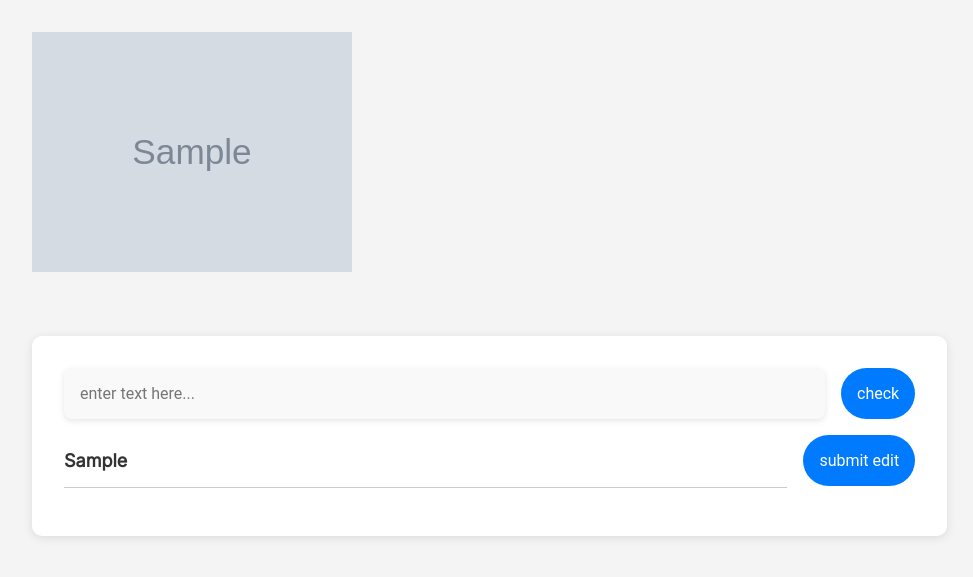
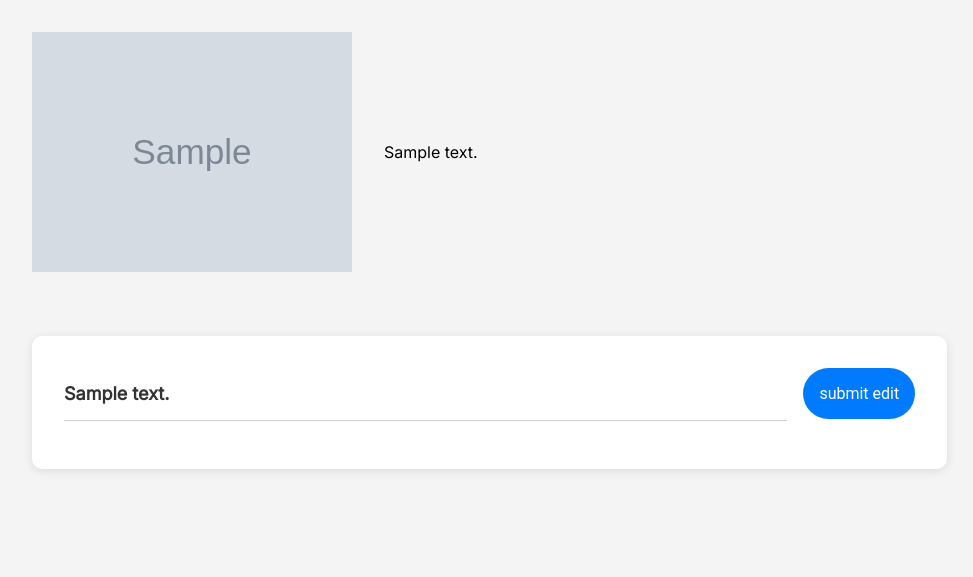
Before and after one commit to tracyywei/alttext-study, a Flask app: template templates/index.html in a window 1280 px wide. Shown: the part 127-704 px from the top of the page, without its empty margins (0-973 px from the left). Run offline with Flask 2, Linux system fonts and the light colour scheme; the template is opened without the code that fills it: most values are stand-ins (such as "Sample title", 1, 10 or a date in 2020); grey boxes marked "Sample" are stand-in pictures.

Commit message:
added image dataset

```diff
--- a/app.py
+++ b/app.py
@@ -13,14 +13,17 @@ data_folder = os.path.join(app.root_path, 'data')  # Path to the 'data' folder
 def get_random_data():
     csv_file = os.path.join(data_folder, 'generated_captions_web.csv')
     df = pd.read_csv(csv_file)
-    random_row = df.sample(n=1).iloc[0]
-    image_url = random_row['image']
-    blip_beam_text = random_row['blip_beam']
-    return image_url, blip_beam_text
+    random_row = df.sample(n=1)
+    article_name = random_row['article_id'].values[0]
+    image_url = random_row['image'].values[0]
+    blip_beam_text = random_row['blip_beam'].values[0]
+    context = random_row['context'].values[0]
+    return image_url, blip_beam_text, context
 
 
 @app.route('/', methods=["GET", "POST"])
 def getText():
+    image_url, blip_beam_text, context = get_random_data()
     if request.method == "POST":
         myText = request.form.get("myText")
         wordList = myText.split()
@@ -35,22 +38,17 @@ def getText():
             else:
                 corrected_text += word + ' '
 
-        return render_template("index.html", corrected_text=corrected_text, suggestions=json.dumps(suggestions), uploaded_image=None, blip_beam=None)
+        return render_template("index.html", corrected_text=corrected_text, suggestions=json.dumps(suggestions), image_url=image_url, blip_beam_text=blip_beam_text, context=context)
         pass
 
-    image_url, blip_beam_text = get_random_data()
-
-    return render_template("index.html", corrected_text="", suggestions={}, image_url=image_url, blip_beam_text=blip_beam_text)
+    return render_template("index.html", corrected_text="", suggestions={}, image_url=image_url, blip_beam_text=blip_beam_text, context=context)
 
 
 @app.route("/")
 def index():
-     # Get a random row from the CSV file and pass the image URL and 'blip_beam' value to the template
-    random_row = get_random_row_from_csv()
-    uploaded_image = random_row['image'] if 'image' in random_row else None
-    blip_beam = random_row['blip_beam'] if 'blip_beam' in random_row else None
+    image_url, blip_beam_text = get_random_data()
+    return render_template("index.html", corrected_text="", suggestions={}, image_url=image_url, blip_beam_text=blip_beam_text, context=context)
 
-    return render_template("index.html", corrected_text="", suggestions={}, uploaded_image=uploaded_image, blip_beam=blip_beam)
 
 
 if __name__ == "__main__":
--- a/static/style.css
+++ b/static/style.css
@@ -35,6 +35,11 @@ header {
 
 .imageContainer > img {
   width: 20rem;
+}
+
+.imageContainer > p {
+  padding: 1rem;
+  margin-left: 1rem;
 }
 
 .buttonContainer {
--- a/templates/index.html
+++ b/templates/index.html
@@ -16,16 +16,13 @@
     <h1>alt text check ✏️</h1>
   </header>
   <div class="imageContainer">
-    <img src="{{ uploaded_image }}" alt="Uploaded Image">
+    <img src="{{ image_url }}" alt="Uploaded Image">
+    <p>{{ context | safe }}</p>
   </div>
   <div class="widthContainer">
     <form id="textarea" action="{{ url_for('getText')}}" method="post">
       <div class="buttonContainer">
-        <input id="text-input" placeholder="enter text here..." name="myText"></input>
-        <button type="submit">check</button>
-      </div>
-      <div class="buttonContainer">
-        <h2 contenteditable="true" name="editedText">{{ blip_beam | safe }}</h2>
+        <h2 contenteditable="true" name="editedText">{{ blip_beam_text | safe }}</h2>
         <button type="submit">submit edit</button>
       </div>
     </form>
```
